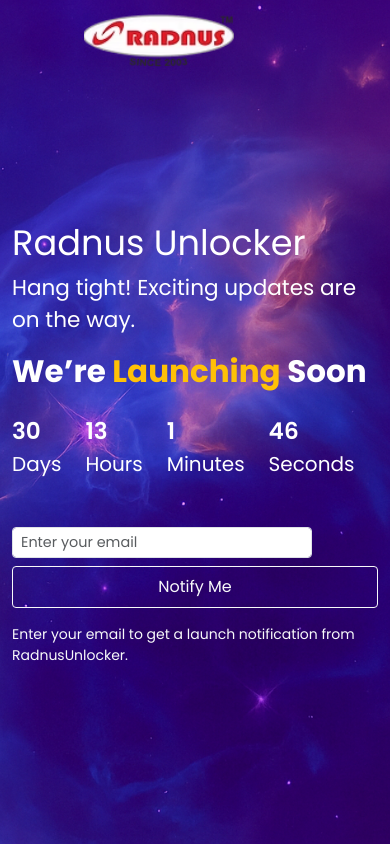
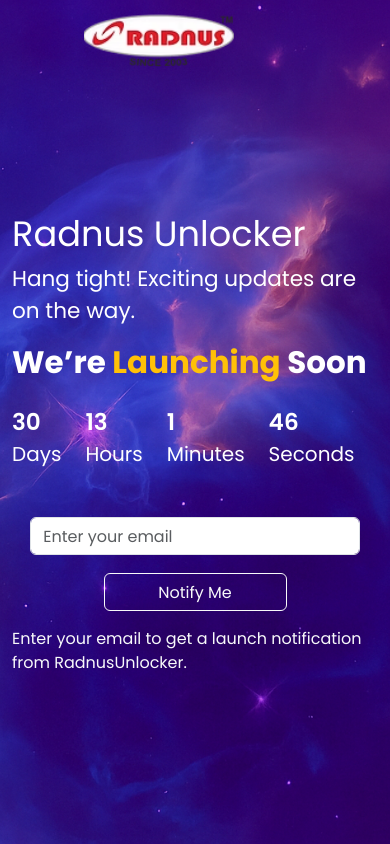
Before and after one commit to webdevelopmentdept-dotcom/radnusunlocker, a React (Vite) app: page / in a window 390 px wide. Built offline with nearby package versions, Linux system fonts and the light colour scheme.

Commit message:
Modified Fixed issues

```diff
--- a/src/App.css
+++ b/src/App.css
@@ -15,3 +15,22 @@ body {
   90% { opacity: 1; }
   100% { opacity: 0; }
 }
+/* ===== Responsive Fix for Mobile ===== */
+@media (max-width: 576px) {
+  form {
+    flex-direction: column !important; /* Stack input + button */
+    align-items: center !important; /* Center them */
+  }
+
+  .email-input {
+    width: 90% !important; /* Make input wide */
+    max-width: 320px;
+    margin-bottom: 10px; /* spacing below input */
+  }
+
+  .notify-btn {
+    width: 50% !important; /* Button smaller and centered */
+    max-width: 200px;
+    align-self: center; /* Center button in column layout */
+  }
+}
--- a/src/Radnuscomingsoon.jsx
+++ b/src/Radnuscomingsoon.jsx
@@ -139,31 +139,44 @@ function Radnuscomingsoon() {
                 >
                   <input
                     type="email"
-                    className="form-control form-control-sm w-auto"
+                    className="form-control flex-grow-1 email-input"
                     placeholder="Enter your email"
                     value={email}
                     onChange={(e) => setEmail(e.target.value)}
                     required
-                    style={{ maxWidth: "300px", fontSize: "0.9rem" }}
+                    style={{
+                      minWidth: "300px",
+                      maxWidth: "400px",
+                      fontSize: "1rem",
+                      height: "38px", // uniform height
+                      padding: "6px 12px",
+                    }}
                   />
 
                   <button
                     type="submit"
-                    className="btn btn-outline-light btn-sm px-3 py-2 fs-6"
+                    className="btn btn-outline-light notify-btn"
+                    style={{
+                      height: "38px", // ✅ same as input height
+                      lineHeight: "1.2",
+                      minWidth: "120px",
+                      maxWidth: "400px",
+                      padding: "6px 18px",
+                    }}
                   >
                     Notify Me
                   </button>
                 </form>
               ) : (
                 <div
-                  className="mt-4 alert alert-success p-3 w-auto fs-6 shadow"
+                  className="mt-4 alert alert-success p-3 w-auto fs-5 shadow"
                   role="alert"
                 >
                   Thank you! We’ll notify you once the website goes live.
                 </div>
               )}
 
-              <p className="mt-3 text-light small">
+              <p className="mt-3 text-light fs-6">
                 Enter your email to get a launch notification from
                 RadnusUnlocker.
               </p>
```
